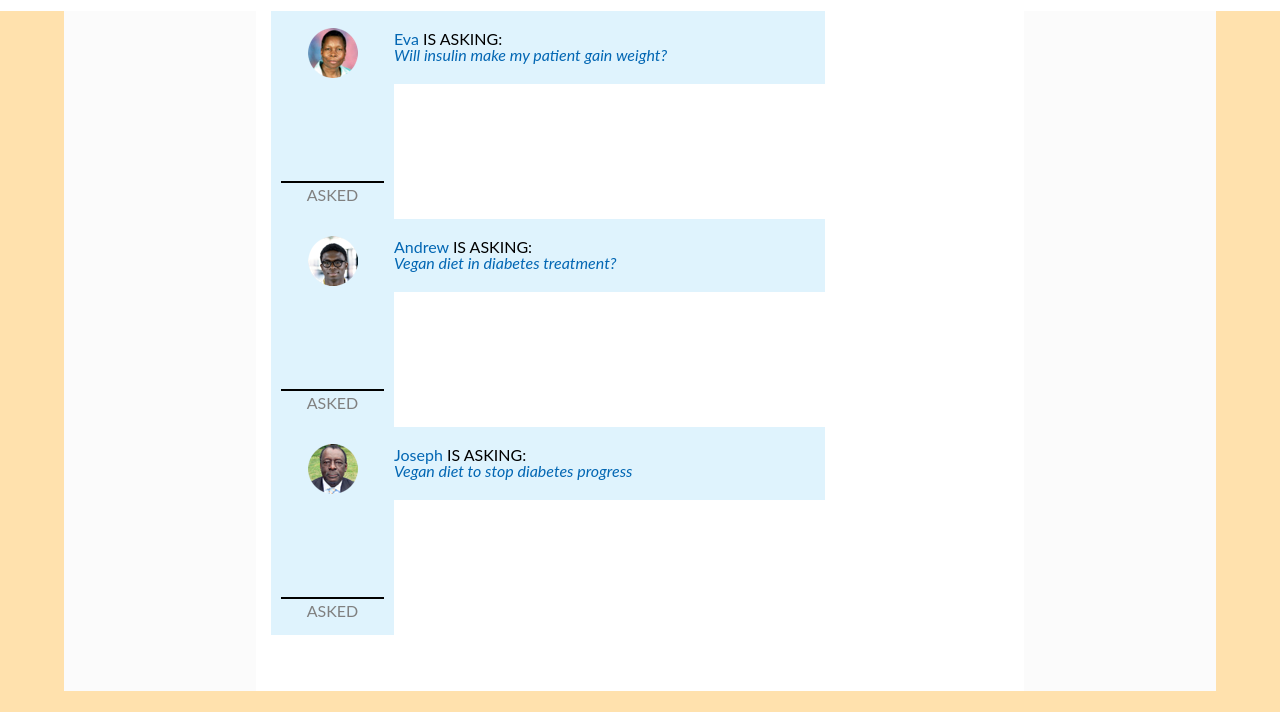
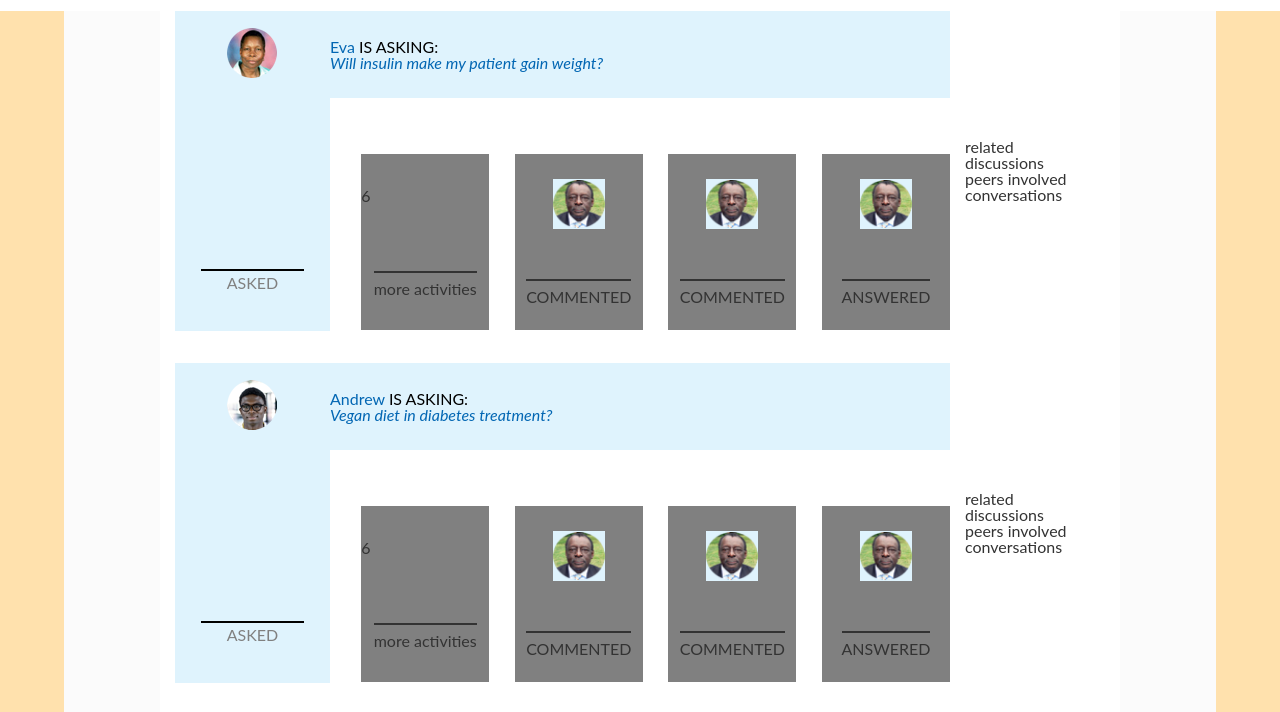
Before and after one commit to AlkanRena/zadanietestowe, a plain HTML site: page index.html in a window 1280 px wide. Shown: the part 69-781 px from the top of the page. Drawn offline with nearby package versions, Linux system fonts and the light colour scheme.

Commit message:
updated angular side

```diff
--- a/htmlDirectives/questionBoxResult.html
+++ b/htmlDirectives/questionBoxResult.html
@@ -1,25 +1,38 @@
 <div class="questionBox">
-    <ul class="innerQuestionBox col-xs-8">
+    <ul class="innerQuestionBox col-xs-10">
         <li class="centerQuestionBox" ng-repeat="question in questions">
             <div class="col-xs-2 centerQuestionBoxLeft">
-                <div><img src="{{question.photo}}"></div>
+            <div><img src="{{question.photo}}"></div>
                 <span>ASKED</span>
             </div>
-            <div class="col-xs-7 centerQuestionBoxMiddle">
+            <div class="col-xs-8 centerQuestionBoxMiddle">
                 <div class="centerQuestionBoxMiddleTop">
                     <span>{{question.name}}<span> IS ASKING:</span></span>
                     <span class="itallic">{{question.askedQuestion}}</span>
                 </div>
                 <div class="centerQuestionBoxMiddleBottom">
                     <ul>
-                        <li ng-repeat="">
-
+                        <li ng-repeat="CandM in CommentAndAnswear | limitTo:3">
+                            <div class="answearPost">
+                                <img src="{{CandM.photo}}">
+                                <div>{{CandM.type}}</div>
+                            </div>
+                        </li>
+                        <li>
+                            <div class="answearPost">
+                                <div>{{CommentAndAnswear.length}}</div>
+                                <div>
+                                    <span>more activities</span>
+                                </div>
+                            </div>
                         </li>
                     </ul>
                 </div>
             </div>
-            <div class="col-xs-3 centerQuestionBoxRight">
-
+            <div class="col-xs-2 centerQuestionBoxRight">
+                <span>related discussions</span>
+                <span>peers involved</span>
+                <span>conversations</span>
             </div>
         </li>
     </ul>
--- a/scripts/app.js
+++ b/scripts/app.js
@@ -19,10 +19,35 @@ questionApp.controller('QuestionController', function QuestionListController($sc
     ];
     $scope.CommentAndAnswear = [
         {
-            name: '',
-            photo: '',
-            type: ''
-        }
+            name: 'Alex',
+            photo: 'images/josephPhoto.png',
+            type: 'ANSWERED'
+        },
+        {
+            name: 'Alex',
+            photo: 'images/josephPhoto.png',
+            type: 'COMMENTED'
+        },
+        {
+            name: 'Alex',
+            photo: 'images/josephPhoto.png',
+            type: 'COMMENTED'
+        },
+        {
+            name: 'Alex',
+            photo: 'images/josephPhoto.png',
+            type: 'COMMENTED'
+        },
+        {
+            name: 'John',
+            photo: 'images/josephPhoto.png',
+            type: 'COMMENTED'
+        },
+        {
+            name: 'Mick',
+            photo: 'images/josephPhoto.png',
+            type: 'COMMENTED'
+        },
     ]
 });
 
--- a/styles/questionBoxStyle.css
+++ b/styles/questionBoxStyle.css
@@ -2,7 +2,9 @@
 .centerQuestionBox {
     display: flex;
 
-    height: 26vh;
+    height: 40vh;
+
+    margin-bottom: 4vh;
 
     background-color: grey;
 }
@@ -22,7 +24,8 @@
 
 .centerQuestionBoxLeft > span {
     align-self: flex-end;
-    padding: 0.5vh 2vw 2vh 2vw;
+    padding: 0.5vh 2vw 0vh 2vw;
+    margin-bottom: 5vh;
 
     color: grey;
 
@@ -37,7 +40,7 @@
 
 .centerQuestionBoxMiddleTop {
     background-color: #dff3fd;
-    height: 14vh;
+    height: 15vh;
     width: 100%;
 
     color: #0266b3;
@@ -47,7 +50,7 @@
     justify-content: center;
 }
 
-.centerQuestionBoxMiddleTop >span > span {
+.centerQuestionBoxMiddleTop > span > span {
     color: black;
 }
 
@@ -61,10 +64,52 @@
     width: 100%;
 }
 
+.centerQuestionBoxMiddleBottom > ul {
+    display: flex;
+    flex-flow: row-reverse;
+
+}
+
+.centerQuestionBoxMiddleBottom > ul > li {
+
+}
 
 
 .centerQuestionBoxRight {
     display: flex;
     justify-content: center;
+    flex-flow: column;
     background-color: white;
 }
+
+.answearPost {
+
+    margin: 7vh 0 0 2vw;
+
+    background-color: grey;
+    min-height: 22vh;
+    min-width: 10vw;
+    display: flex;
+    justify-content: space-around;
+    flex-flow: column;
+    align-content: stretch;
+}
+
+.answearPost > img {
+    padding: 1vh auto 10vh auto;
+    max-height: 50px;
+    width: 52px;
+    align-self: center;
+    font-size: 1em;
+}
+
+
+.answearPost > div:nth-child(2) {
+    padding: 1vh 0 0 0;
+
+
+
+    border-top: solid 2px;
+
+    align-self: center;
+}
```
